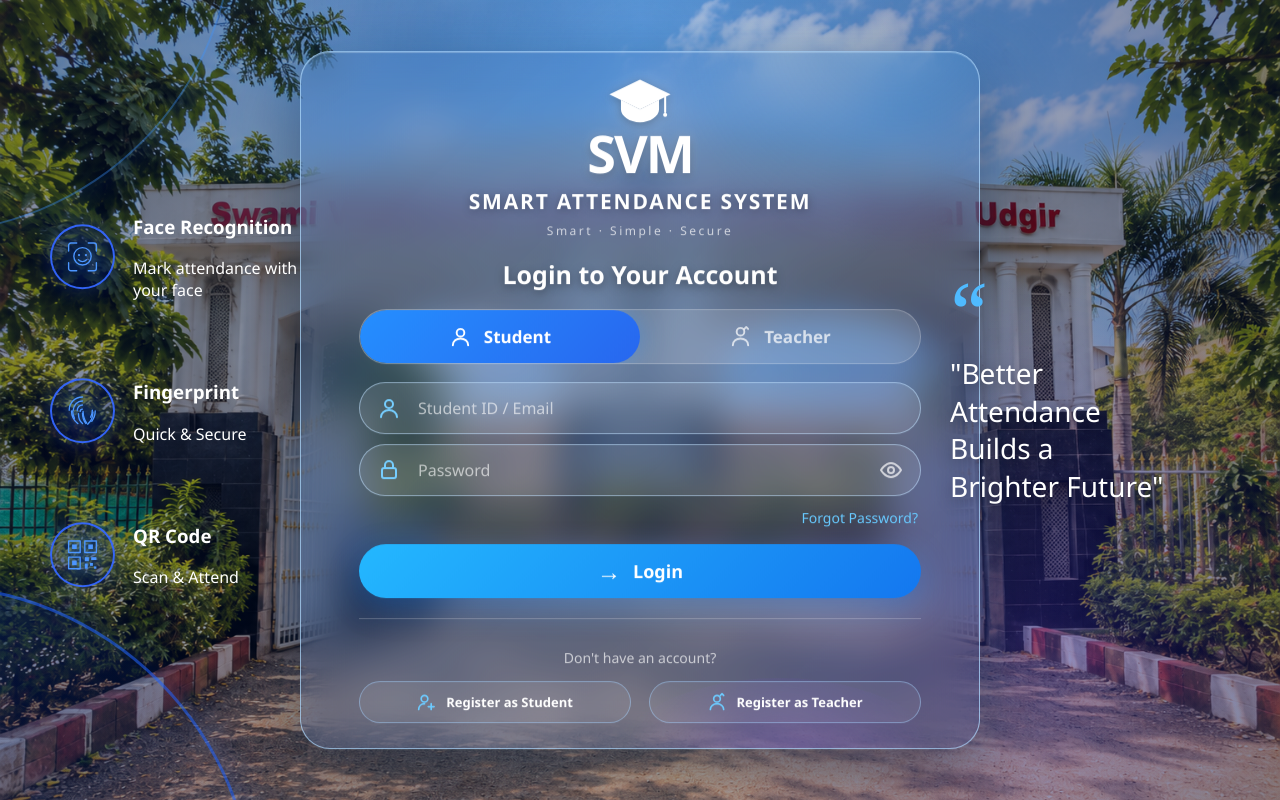
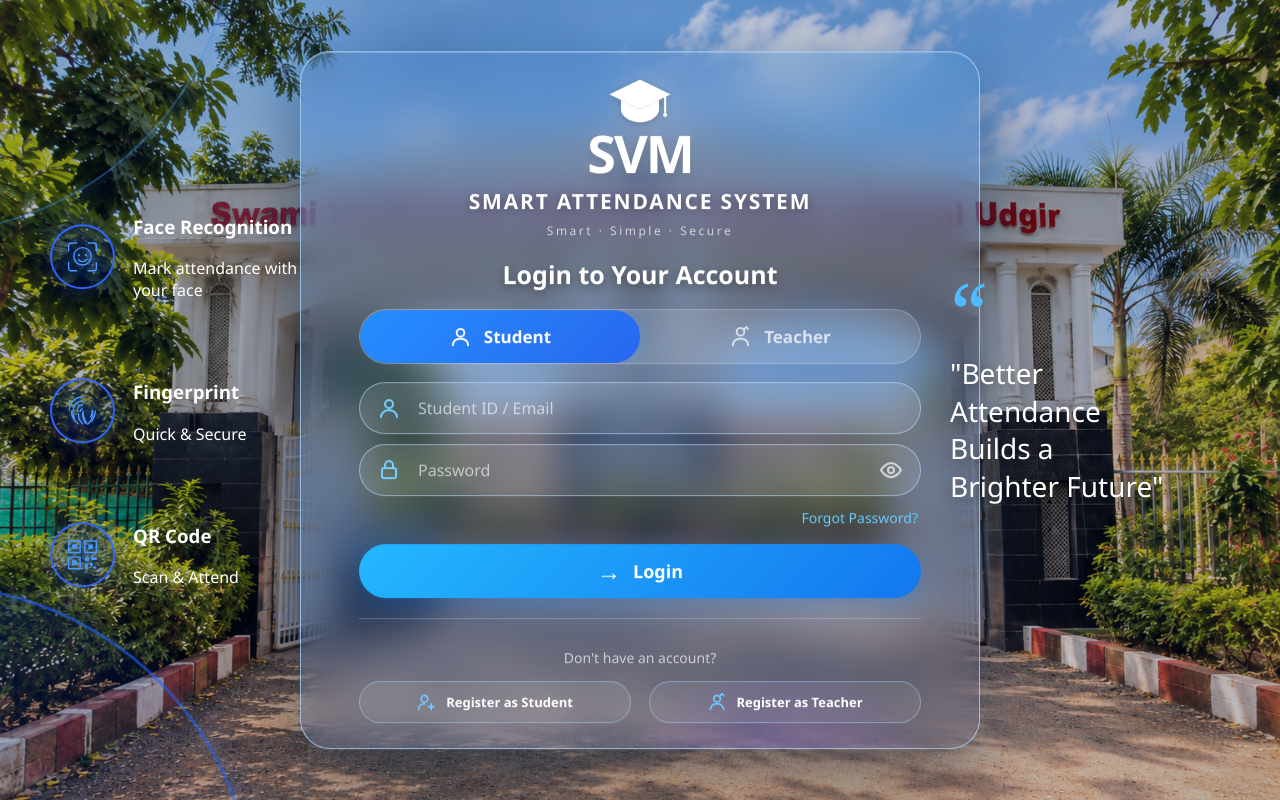
Before and after one commit to shindeanand3624-dev/smart-attendance-system, a Flask app: page /login in a window 1280 px wide. Run offline with Flask 3, Linux system fonts and the light colour scheme.

Commit message:
Update login.css

```diff
--- a/app/static/css/login.css
+++ b/app/static/css/login.css
@@ -16,14 +16,14 @@ body.login-page {
     color: #fff;
 
     background:
-        linear-gradient(
-            90deg,
-            rgba(2, 15, 55, 0.48),
-            rgba(4, 35, 95, 0.22),
-            rgba(3, 15, 55, 0.48)
-        ),
-        url("/static/college-wallpaper.png")
-        center center / cover no-repeat;
+    linear-gradient(
+        90deg,
+        rgba(2, 15, 55, 0.18),
+        rgba(4, 35, 95, 0.08),
+        rgba(3, 15, 55, 0.18)
+    ),
+    url("/static/college-wallpaper.png")
+    center center / cover no-repeat;
 
     position: relative;
 }
@@ -33,24 +33,14 @@ body.login-page {
    BACKGROUND OVERLAY
    ========================================================= */
 
-.login-page .login-background-overlay {
-    position: fixed;
+.login-background-overlay {
+    position: absolute;
     inset: 0;
     z-index: 0;
 
+    background: rgba(0, 20, 60, 0.12);
+
     pointer-events: none;
-
-    background:
-        radial-gradient(
-            circle at 50% 8%,
-            rgba(75, 170, 255, 0.22),
-            transparent 35%
-        ),
-        radial-gradient(
-            circle at 80% 80%,
-            rgba(92, 60, 255, 0.22),
-            transparent 30%
-        );
 }
 
 
```
